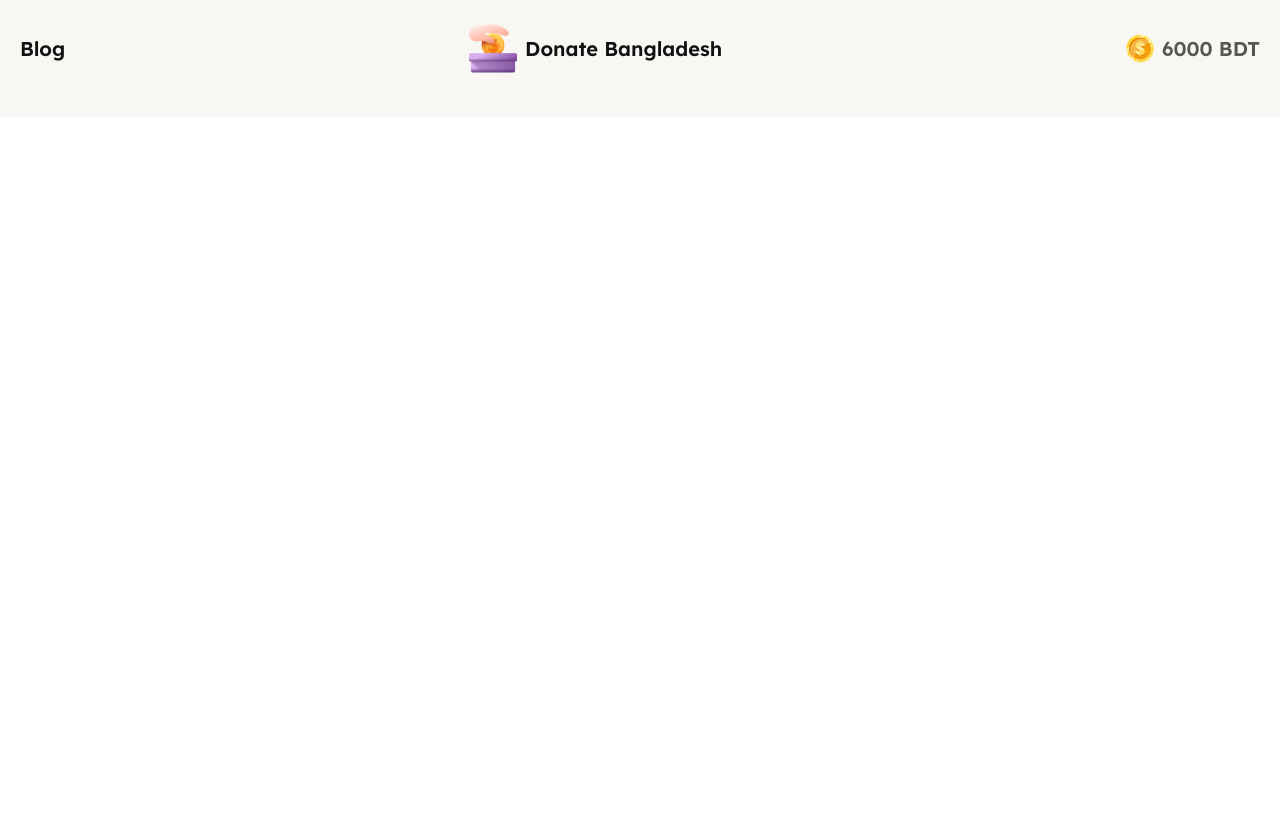
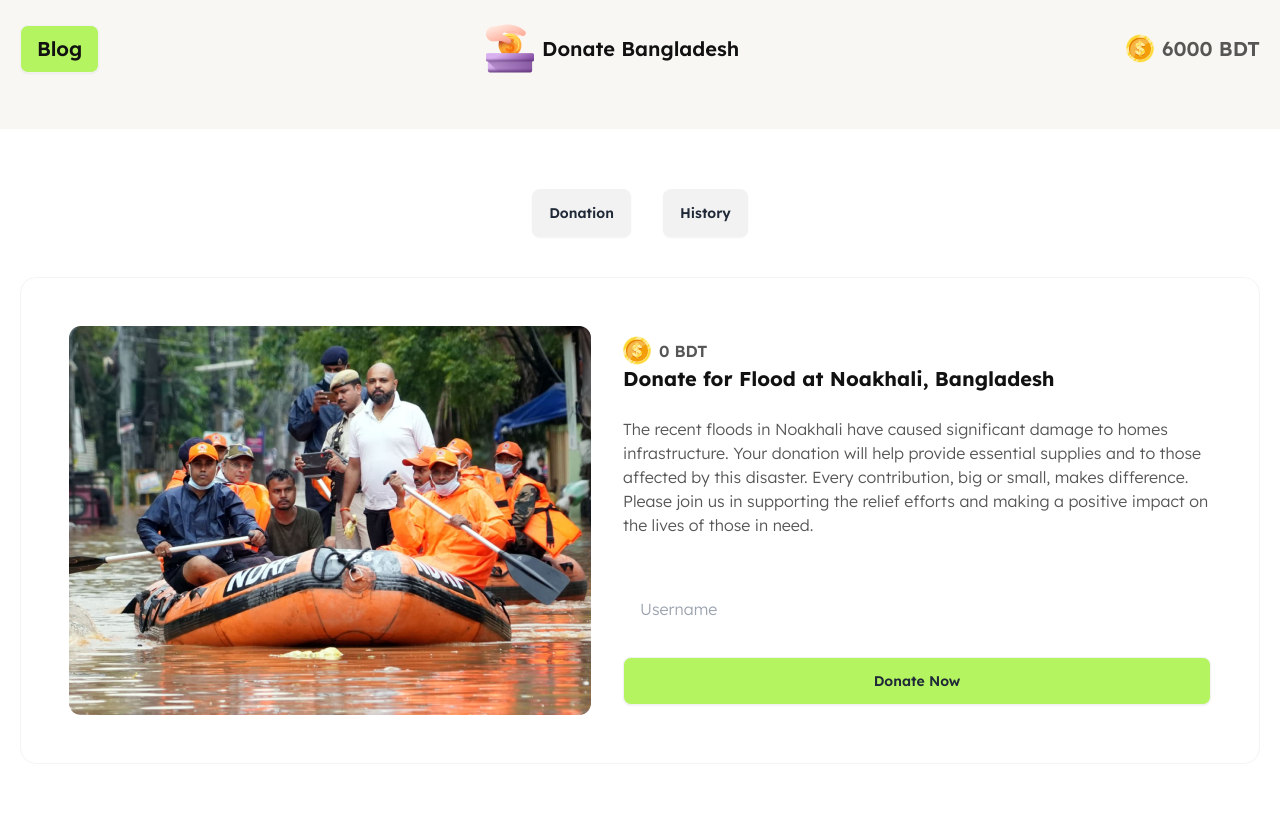
Before and after one commit to kobirul5/assignment-5, a plain HTML site: page index.html in a window 1280 px wide. Before the commit the page ends 800 px from the top, so only its background shows below. Drawn offline with nearby package versions, Linux system fonts and the light colour scheme.

Commit message:
added button and card 1 section

```diff
--- a/index.html
+++ b/index.html
@@ -15,10 +15,10 @@
     <link rel="preconnect" href="https://fonts.gstatic.com" crossorigin>
     <link href="https://fonts.googleapis.com/css2?family=Lexend:wght@100..900&display=swap" rel="stylesheet">
     <style>
-        .lexend-font{
+        .lexend-font {
             font-family: "Lexend", sans-serif;
             font-optical-sizing: auto;
-            font-weight: 400;
+            font-weight: 300;
             font-style: normal;
         }
     </style>
@@ -41,10 +41,10 @@
 </head>
 
 <body class="lexend-font">
-    <header class="bg-secondary pt-6 pb-11">
+    <header class="bg-secondary pt-6 pb-14">
         <nav class="container mx-auto px-5 flex justify-between items-center">
-            <div class="text-xl font-semibold text-dark">Blog</div>
-            <div class="md:flex gap-2 justify-center items-center hidden md:block">
+            <div class="text-xl font-semibold text-dark btn bg-primary">Blog</div>
+            <div class="md:flex gap-2 justify-center items-center hidden">
                 <img src="./assets/logo.png" alt="">
                 <h3 class="text-xl font-semibold text-dark">Donate Bangladesh</h3>
             </div>
@@ -57,6 +57,42 @@
             </div>
         </nav>
     </header>
+    <main class="container mx-auto p-5">
+        <!-- button create -->
+        <div class="mt-10 flex justify-center items-center gap-8">
+            <button class="btn">Donation</button>
+            <button class="btn">History</button>
+        </div>
+
+        <!-- donation card section start -->
+        <div class="hero border border-gray-100 rounded-2xl p-8 my-10">
+            <div class="hero-content gap-8 flex-col lg:flex-row">
+                <img src="./assets/noakhali.png"
+                    class=" rounded-lg " />
+                <div>
+                    <div class="flex items-center gap-2 font-semibold text-dark2">
+                        <img src="./assets/coin.png" alt="">
+                        <p>
+                            <span>0</span>
+                            <span>BDT</span>
+                        </p>
+                    </div>
+                    <h1 class="text-xl font-bold text-dark">Donate for Flood at Noakhali, Bangladesh</h1>
+                    <p class="py-6 text-dark2">
+                        The recent floods in Noakhali have caused significant damage to homes  infrastructure. Your donation will help provide essential supplies and  to those affected by this disaster. Every contribution, big or small, makes  difference. Please join us in supporting the relief efforts and making a positive impact on the lives of those in need.
+                    </p>
+                    <div class="py-6">
+                         <input  type="text" class="w-full input" placeholder="Username" />
+                    </div>
+                    <button class="btn bg-primary w-full text-center">Donate Now</button>
+                </div>
+            </div>
+        </div>
+        <!-- donation card section end -->
+
+
+
+    </main>
 </body>
 
 </html>
```
